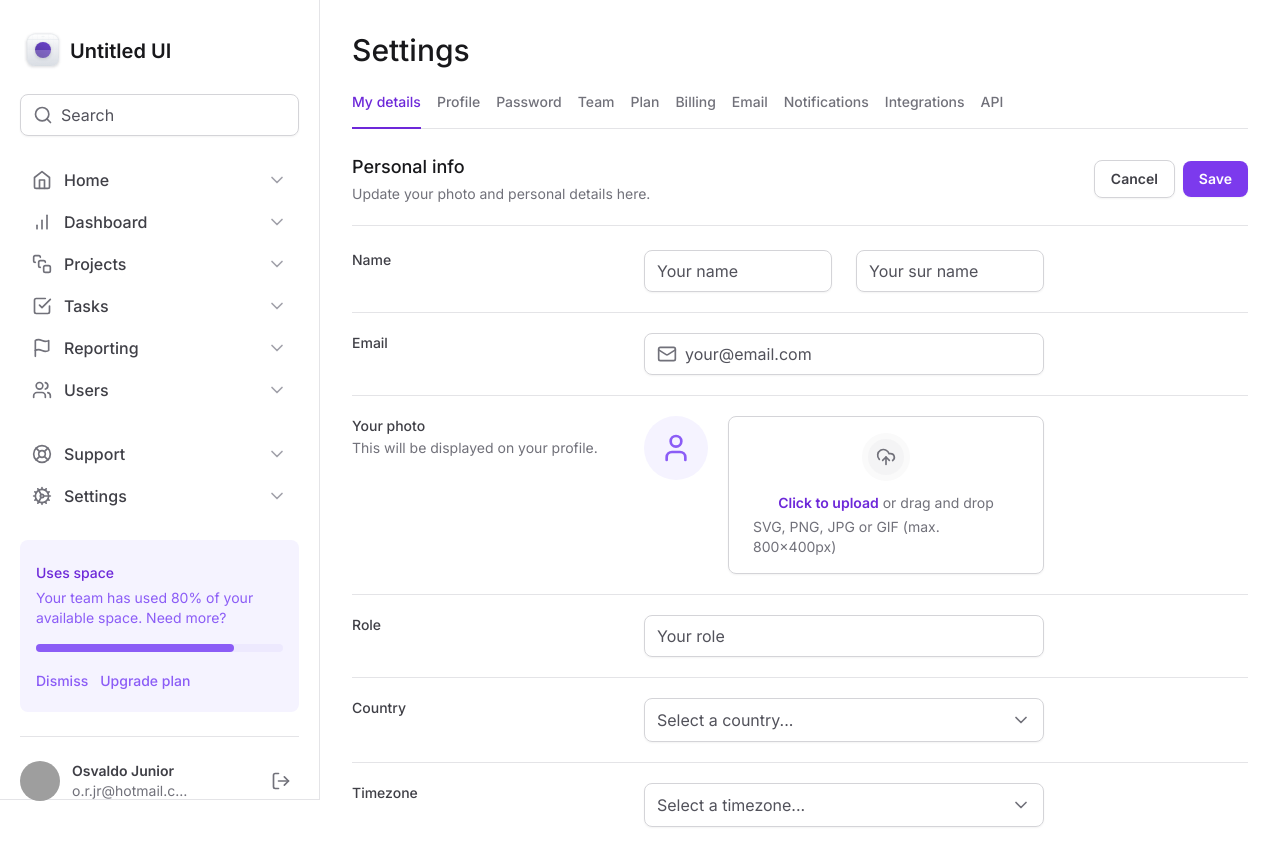
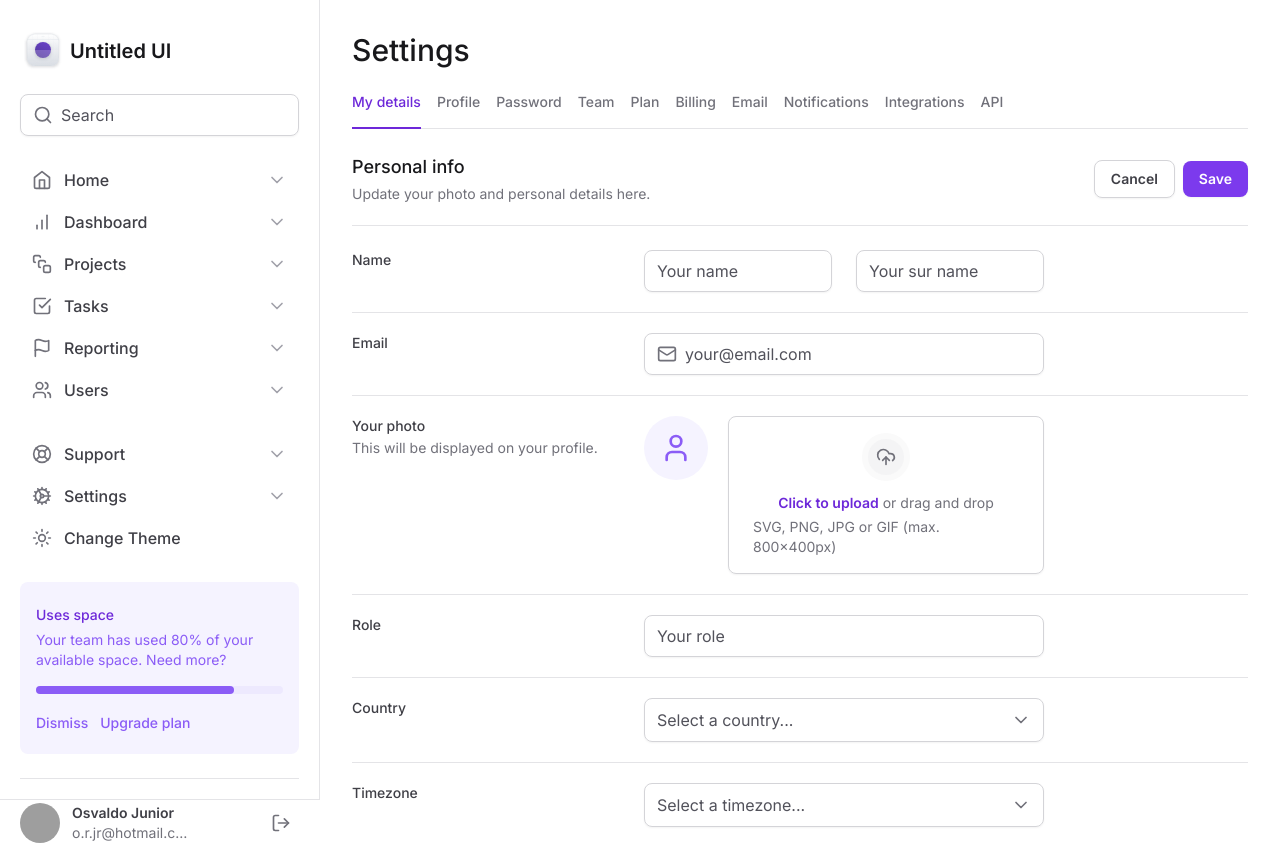
Before and after one commit to 0svaldojunior/Dashboard-tailwind-next, a Next.js app: page / in a window 1280 px wide. Shown: the top 845 px of the page. Built offline with nearby package versions, Linux system fonts and the light colour scheme; grey boxes are pictures that could not be loaded.

Commit message:
feat: toggle dark theme

```diff
--- a/package.json
+++ b/package.json
@@ -13,6 +13,7 @@
     "@radix-ui/react-collapsible": "^1.0.3",
     "@radix-ui/react-scroll-area": "^1.0.4",
     "@radix-ui/react-select": "^1.2.2",
+    "@radix-ui/react-switch": "^1.0.3",
     "@radix-ui/react-tabs": "^1.0.4",
     "@types/node": "20.5.6",
     "@types/react": "18.2.21",
--- /dev/null
+++ b/src/components/Sidebar/ChangeTheme.tsx
@@ -0,0 +1,42 @@
+'use client'
+
+import { Moon, Sun } from 'lucide-react'
+import { useState } from 'react'
+import { Button } from '../Button'
+
+export function ChangeTheme() {
+  const [theme, setTheme] = useState(false)
+
+  function toggleDarkMode() {
+    const htmlElement = document.querySelector('html')
+
+    if (htmlElement) {
+      const hasDarkClass = htmlElement.classList.contains('dark')
+
+      if (hasDarkClass) {
+        htmlElement.classList.remove('dark')
+        setTheme((state) => !state)
+      } else {
+        htmlElement.classList.add('dark')
+        setTheme((state) => !state)
+      }
+    }
+  }
+
+  return (
+    <Button
+      variant="ghost"
+      onClick={toggleDarkMode}
+      className="group flex w-full items-center gap-3 rounded px-3 py-2 hover:bg-violet-50 dark:hover:bg-zinc-800"
+    >
+      {theme ? (
+        <Moon className="h-5 w-5 text-zinc-500" />
+      ) : (
+        <Sun className="h-5 w-5 text-zinc-500" />
+      )}
+      <span className="text-base font-medium text-zinc-700 group-hover:text-violet-500 dark:text-zinc-100 dark:hover:text-violet-300">
+        Change Theme
+      </span>
+    </Button>
+  )
+}
--- a/src/components/Sidebar/NavItem.tsx
+++ b/src/components/Sidebar/NavItem.tsx
@@ -13,8 +13,8 @@ export function NavItem({ title, icon: Icon, ...props }: NavItemProps) {
       className="group flex items-center gap-3 rounded px-3 py-2 hover:bg-violet-50 dark:hover:bg-zinc-800"
       {...props}
     >
-      <Icon className=" h-5 w-5 text-zinc-500" />
-      <span className="dark:group-hover:text-violet-300: font-medium text-zinc-700 group-hover:text-violet-500 dark:text-zinc-100">
+      <Icon className="h-5 w-5 text-zinc-500" />
+      <span className="font-medium text-zinc-700 group-hover:text-violet-500 dark:text-zinc-100 dark:group-hover:text-violet-300">
         {title}
       </span>
       <ChevronDown className=" ml-auto h-5 w-5 text-zinc-400 group-hover:text-violet-300 dark:text-zinc-600" />
--- a/src/components/Sidebar/index.tsx
+++ b/src/components/Sidebar/index.tsx
@@ -15,6 +15,7 @@ import {
 } from 'lucide-react'
 import { Button } from '../Button'
 import { InputControl, InputPrefix, InputRoot } from '../Input'
+import { ChangeTheme } from './ChangeTheme'
 import { Logo } from './Logo'
 import { NavItem } from './NavItem'
 import { Profile } from './Profile'
@@ -56,6 +57,7 @@ export function Sidebar() {
           <nav className="space-y-0.5">
             <NavItem title="Support" icon={LifeBuoy} />
             <NavItem title="Settings" icon={Cog} />
+            <ChangeTheme />
           </nav>
 
           <UsedSpaceWidget />
--- a/tailwind.config.ts
+++ b/tailwind.config.ts
@@ -2,6 +2,7 @@ import type { Config } from 'tailwindcss'
 
 const config: Config = {
   content: ['./src/**/*.tsx'],
+  darkMode: 'class',
   theme: {
     extend: {
       gridTemplateColumns: {
```
Also changed, not shown: 1 other file (tests, documents, lock files or other folders).
